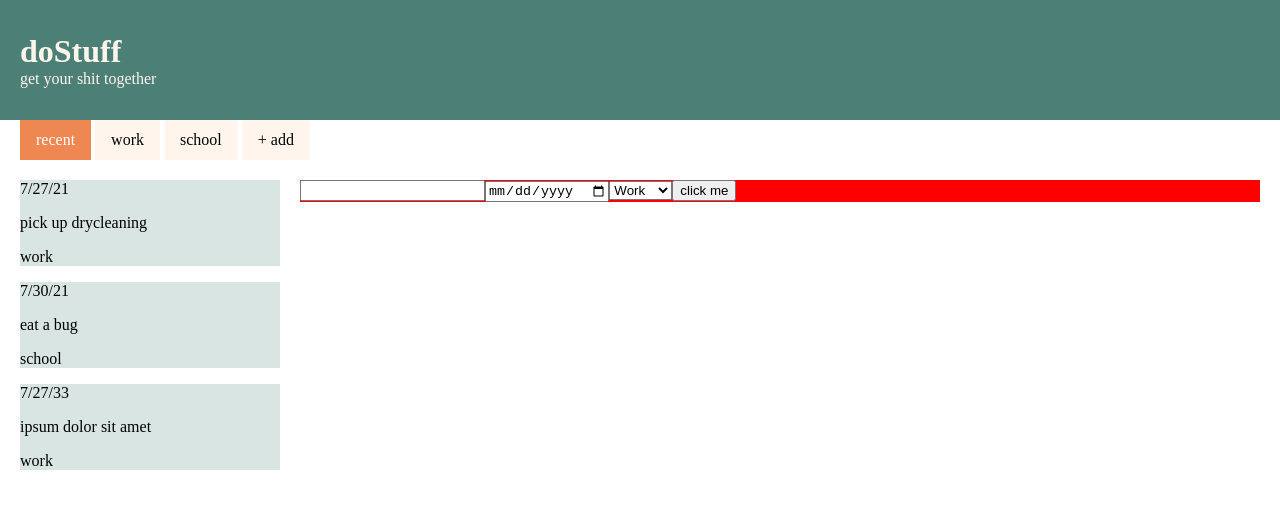
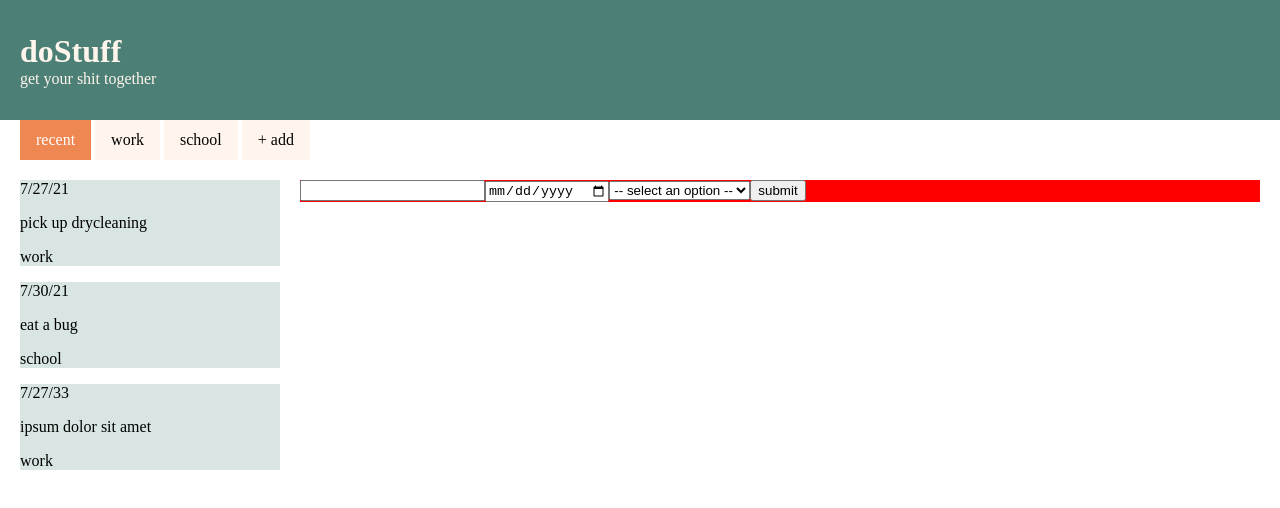
Before and after one commit to harrisonBarnett/to-do, a React (Create React App) app in the folder to-do/: page / in a window 1280 px wide. Shown: the top 508 px of the page. Built offline with nearby package versions, Linux system fonts and the light colour scheme.

Commit message:
Dynamic dropdown addtask

```diff
--- a/to-do/src/App.js
+++ b/to-do/src/App.js
@@ -52,7 +52,7 @@ class App extends React.Component {
     this.setState({
       page: tabName
     }, () => {
-      console.log(this.state.page);
+      return;
     });
   }
 
@@ -70,8 +70,6 @@ class App extends React.Component {
 
     newID++;
     this.setState({ id: newID});
-    console.log(this.state.id);
-    console.log(this.state.tasks);
   }
 
   render() {
@@ -85,7 +83,8 @@ class App extends React.Component {
         tasks={this.state.tasks}
         page={this.state.page}/>
         <Content
-        addTask={this.addTask}/>
+        addTask={this.addTask}
+        groups={this.state.groups}/>
       </>
     );
   };
--- a/to-do/src/Content.js
+++ b/to-do/src/Content.js
@@ -41,12 +41,23 @@ class Content extends React.Component {
                 <select
                 name="add-task-groups-dropdown"
                 onChange={this.handleGroup}>
-                    <option value="work">Work</option>
-                    <option value="school">School</option>
+                    <option
+                    disabled
+                    selected={true}>
+                    -- select an option -- </option>
+
+                    {this.props.groups.map(group =>
+                        <option
+                        value={group.name}
+                        key={group.id}>
+                        {group.name}
+                        </option>
+                        )}
+
                 </select>
 
                 <button onClick={this.handleTaskSubmit}>
-                    click me
+                    submit
                 </button>
             </div>
         );
```
